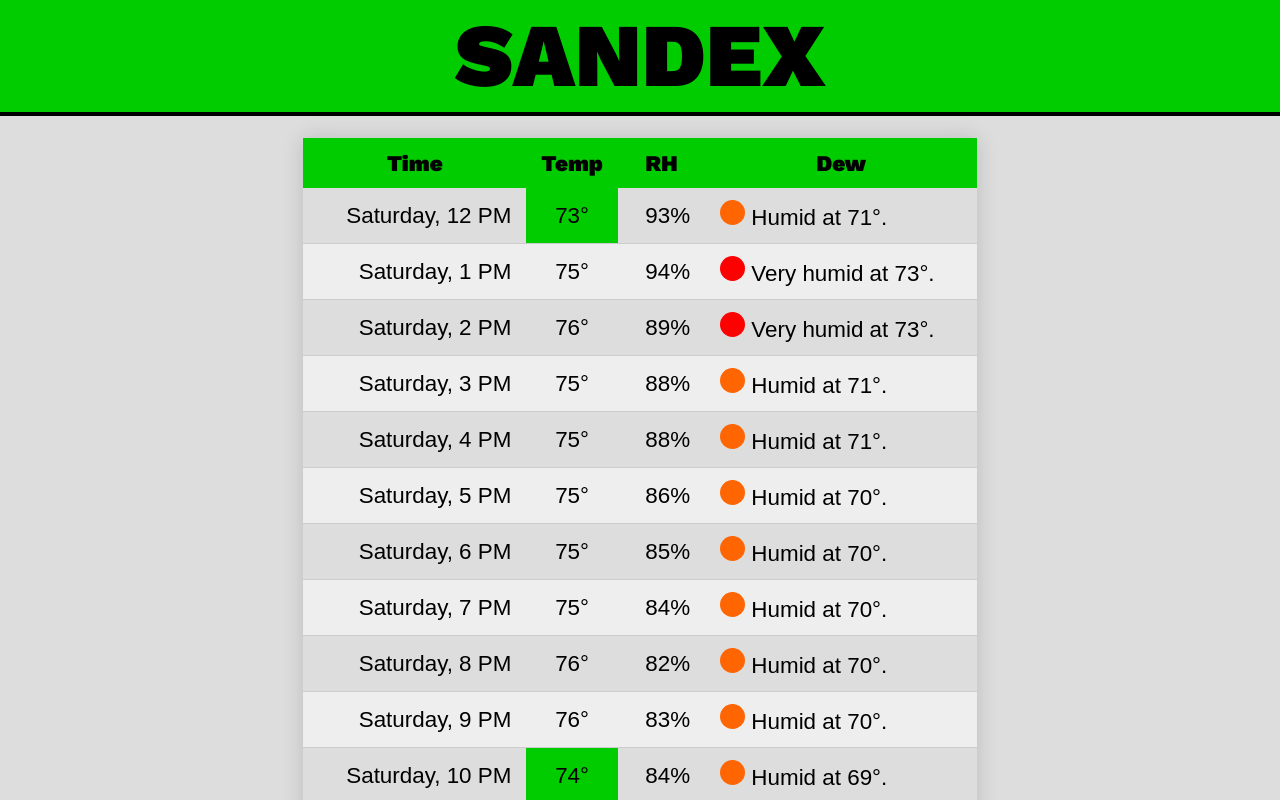
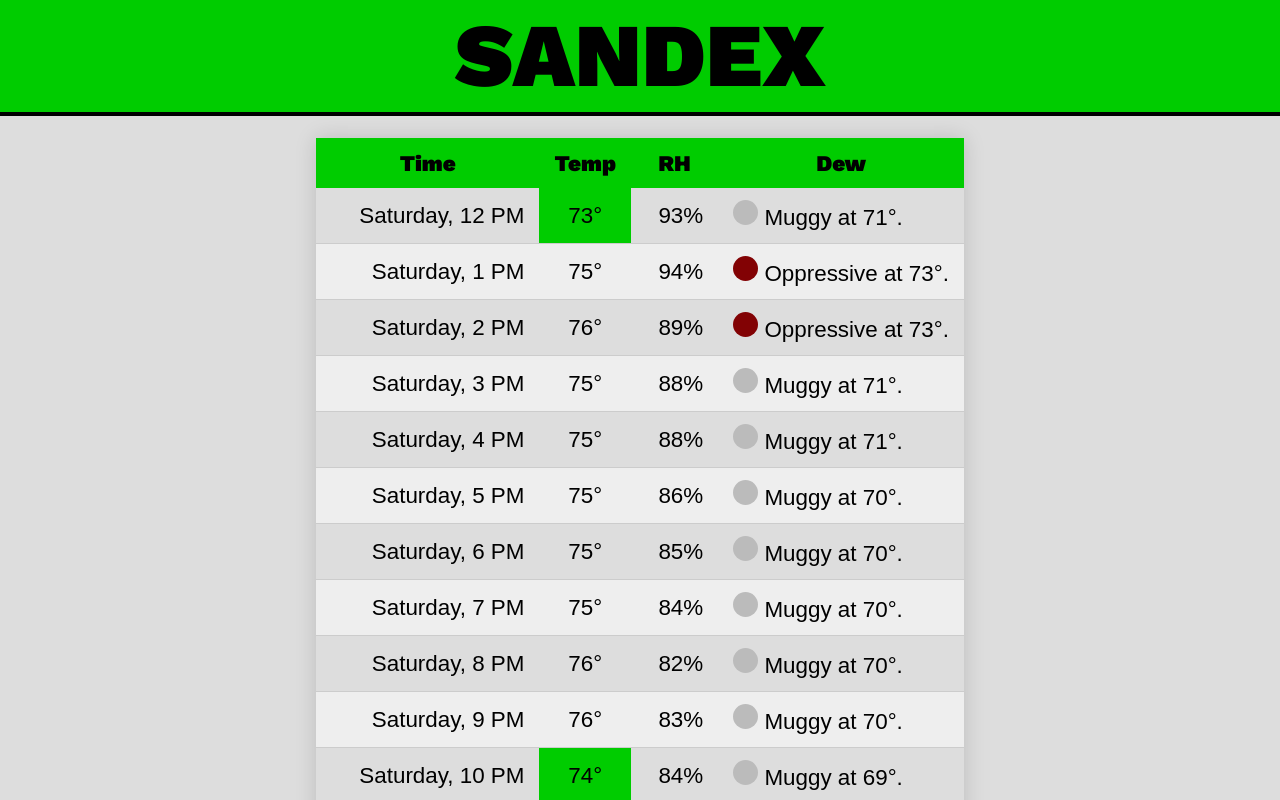
Before and after one commit to tikaro/sandex, a React (Create React App) app: page / in a window 1280 px wide. Shown: the top 800 px of the page. Built offline with nearby package versions, Linux system fonts and the light colour scheme.

Commit message:
Updated Sandex messages

```diff
--- a/src/js/dewpointComfort.js
+++ b/src/js/dewpointComfort.js
@@ -1,15 +1,17 @@
-// These boundaries taken from the KDLT Weather Blog is here:
+// The boundaries are taken from WeatherSpark:
+// https://weatherspark.com/y/22733/Average-Weather-in-West-Chester-Pennsylvania-United-States-Year-Round#Sections-Humidity
+// These boundaries on the KDLT Weather Blog are also fun to look at:
 // https://kdltweather.blogspot.com/2009/05/summerlike-humidity-is-backfor-about.html
 
 export function dewpointComfort(dewpoint) {
 
     if (dewpoint < 50) return "very-dry";
-    if (dewpoint < 56) return "comfortable";
-    if (dewpoint < 61) return "pleasant";
-    if (dewpoint < 66) return "slightly-humid";
-    if (dewpoint < 71) return "humid";
-    if (dewpoint < 76) return "very-humid";
-    if (dewpoint >= 76) return "oppressive";
+    if (dewpoint < 56) return "dry";
+    if (dewpoint < 61) return "comfortable";
+    if (dewpoint < 66) return "humid";
+    if (dewpoint < 71) return "muggy";
+    if (dewpoint < 76) return "oppressive";
+    if (dewpoint >= 76) return "miserable";
 
 }
 
```
Also changed, not shown: 1 other file (tests, documents, lock files or other folders).
